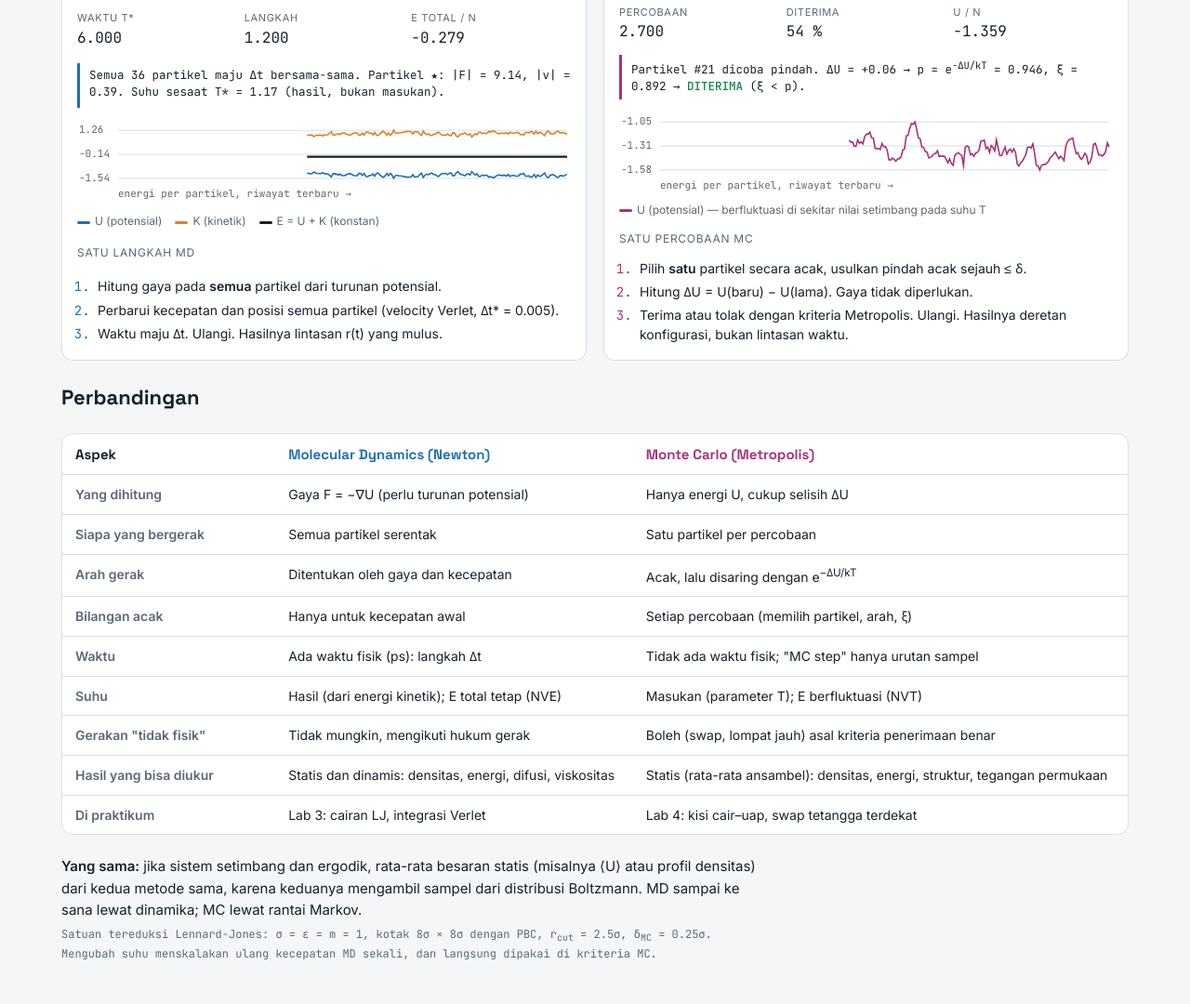
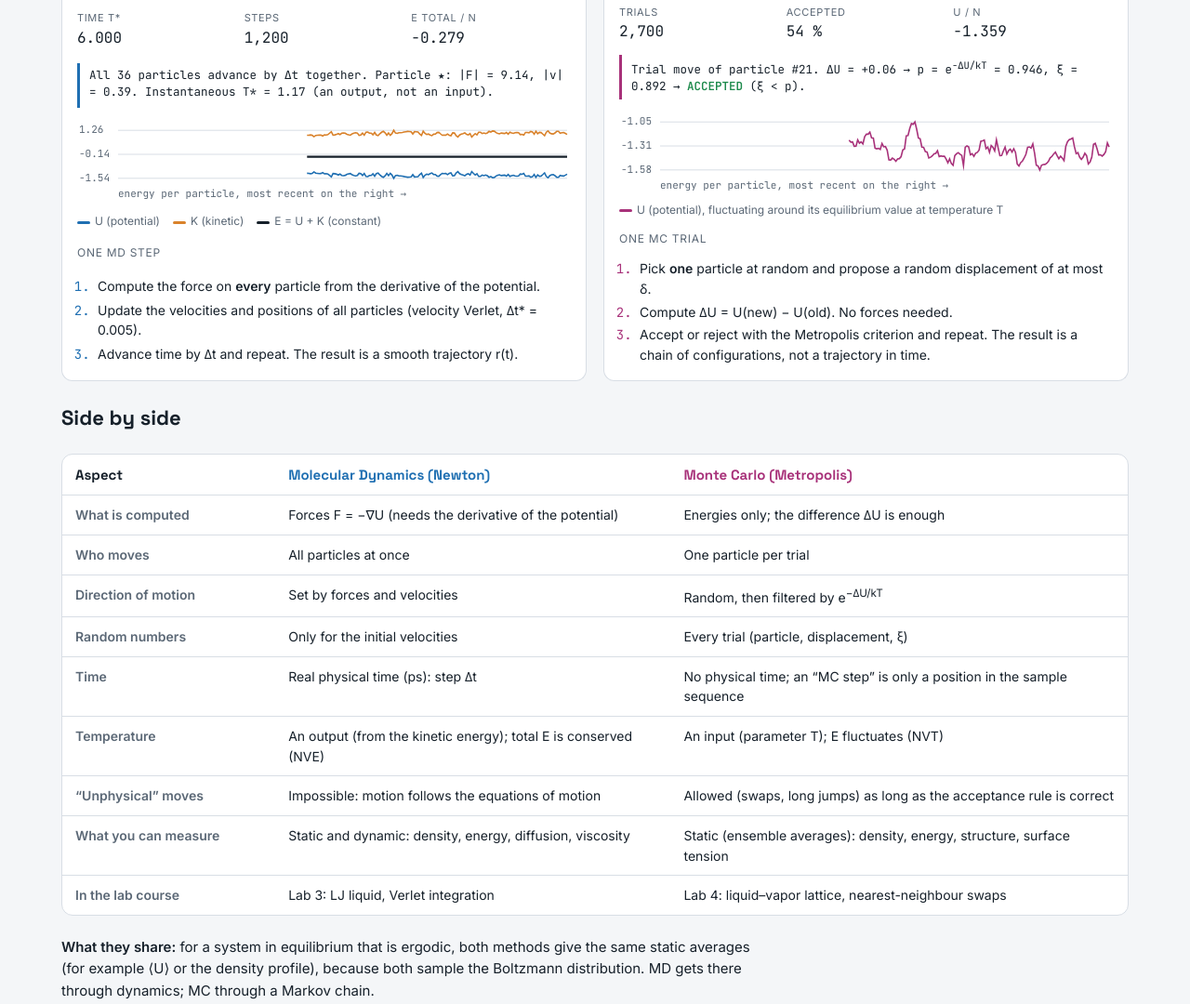
Before and after one commit to rioAgustian/md-vs-mc, a plain HTML site: page index.html in a window 1280 px wide. Shown: the part 960-2040 px from the top of the page at 93% size. Drawn offline with Linux system fonts and the light colour scheme.

Commit message:
Translate the illustration to English
Co-Authored-By: Claude Opus 5.5 <noreply@anthropic.com>

```diff
--- a/index.html
+++ b/index.html
@@ -1,5 +1,5 @@
 <!doctype html>
-<html lang="id">
+<html lang="en">
 <head>
 <meta charset="utf-8">
 <meta name="viewport" content="width=device-width, initial-scale=1, viewport-fit=cover">
@@ -135,20 +135,20 @@ code { font-family: var(--font-mono); font-size: .92em; }
   <header>
     <div class="eyebrow">Lab 3 (MD Lennard-Jones) · Lab 4 (Monte Carlo)</div>
     <h1><span class="n">Newton</span> <span class="vs">vs</span> <span class="m">Metropolis</span></h1>
-    <p class="lede">36 partikel Lennard-Jones yang sama, di kotak yang sama, mulai dari posisi yang sama. Kiri: posisi dihitung dari gaya dengan hukum Newton. Kanan: satu partikel dipindah acak lalu diterima atau ditolak dengan kriteria Metropolis. Perhatikan jejak partikel bertanda bintang.</p>
+    <p class="lede">The same 36 Lennard-Jones particles, in the same box, starting from the same positions. Left: positions follow from the forces through Newton’s laws. Right: one particle is moved at random, then the move is accepted or rejected with the Metropolis criterion. Follow the trail of the starred particle.</p>
   </header>
 
-  <div class="controls" role="group" aria-label="Kontrol simulasi">
+  <div class="controls" role="group" aria-label="Simulation controls">
     <div class="btns">
-      <button id="play" class="primary" type="button">Jeda</button>
-      <button id="step" type="button" title="MD: satu langkah Δt · MC: satu percobaan">Satu langkah</button>
-      <button id="reset" type="button">Ulang dari awal</button>
+      <button id="play" class="primary" type="button">Pause</button>
+      <button id="step" type="button" title="MD: one time step Δt · MC: one trial move">Step once</button>
+      <button id="reset" type="button">Restart</button>
     </div>
-    <label class="slider" for="speed">Kecepatan
+    <label class="slider" for="speed">Speed
       <input id="speed" type="range" min="1" max="5" step="1" value="3">
       <output id="speedOut">3</output>
     </label>
-    <label class="slider" for="temp">Suhu T*
+    <label class="slider" for="temp">Temperature T*
       <input id="temp" type="range" min="0.4" max="2.5" step="0.1" value="1.0">
       <output id="tempOut">1.0</output>
     </label>
@@ -159,23 +159,23 @@ code { font-family: var(--font-mono); font-size: .92em; }
     <section class="panel md" aria-labelledby="mdTitle">
       <div class="ptitle">
         <h2 id="mdTitle">Molecular Dynamics</h2>
-        <span class="tag">deterministik · ansambel NVE</span>
+        <span class="tag">deterministic · NVE ensemble</span>
       </div>
       <div class="rule">F = −∇U → a = F/m → r(t+Δt) = r + vΔt + ½aΔt²</div>
-      <canvas id="mdBox" class="box" aria-label="Animasi partikel MD dengan panah kecepatan"></canvas>
+      <canvas id="mdBox" class="box" aria-label="MD particle animation with velocity arrows"></canvas>
       <div class="stats">
-        <div class="stat"><span class="k">Waktu t*</span><span class="v" id="mdT">0.000</span></div>
-        <div class="stat"><span class="k">Langkah</span><span class="v" id="mdN">0</span></div>
+        <div class="stat"><span class="k">Time t*</span><span class="v" id="mdT">0.000</span></div>
+        <div class="stat"><span class="k">Steps</span><span class="v" id="mdN">0</span></div>
         <div class="stat"><span class="k">E total / N</span><span class="v" id="mdE">0</span></div>
       </div>
-      <div class="msg" id="mdMsg">Semua partikel bergerak serentak setiap langkah Δt.</div>
-      <canvas id="mdSpark" class="spark" aria-label="Grafik energi MD"></canvas>
-      <div class="legend"><span><i style="background:var(--md)"></i>U (potensial)</span><span><i style="background:var(--ke)"></i>K (kinetik)</span><span><i style="background:var(--fg)"></i>E = U + K (konstan)</span></div>
-      <p class="algo-h">Satu langkah MD</p>
+      <div class="msg" id="mdMsg">All particles move at the same time, every step Δt.</div>
+      <canvas id="mdSpark" class="spark" aria-label="MD energy chart"></canvas>
+      <div class="legend"><span><i style="background:var(--md)"></i>U (potential)</span><span><i style="background:var(--ke)"></i>K (kinetic)</span><span><i style="background:var(--fg)"></i>E = U + K (constant)</span></div>
+      <p class="algo-h">One MD step</p>
       <ol class="algo">
-        <li>Hitung gaya pada <b>semua</b> partikel dari turunan potensial.</li>
-        <li>Perbarui kecepatan dan posisi semua partikel (velocity Verlet, Δt* = 0.005).</li>
-        <li>Waktu maju Δt. Ulangi. Hasilnya lintasan r(t) yang mulus.</li>
+        <li>Compute the force on <b>every</b> particle from the derivative of the potential.</li>
+        <li>Update the velocities and positions of all particles (velocity Verlet, Δt* = 0.005).</li>
+        <li>Advance time by Δt and repeat. The result is a smooth trajectory r(t).</li>
       </ol>
     </section>
 
@@ -183,47 +183,47 @@ code { font-family: var(--font-mono); font-size: .92em; }
     <section class="panel mc" aria-labelledby="mcTitle">
       <div class="ptitle">
         <h2 id="mcTitle">Monte Carlo</h2>
-        <span class="tag">stokastik · ansambel NVT</span>
+        <span class="tag">stochastic · NVT ensemble</span>
       </div>
-      <div class="rule">ΔU ≤ 0 → terima · ΔU &gt; 0 → terima jika ξ &lt; e<sup>−ΔU/kT</sup></div>
-      <canvas id="mcBox" class="box" aria-label="Animasi partikel MC dengan percobaan pindah"></canvas>
+      <div class="rule">ΔU ≤ 0 → accept · ΔU &gt; 0 → accept if ξ &lt; e<sup>−ΔU/kT</sup></div>
+      <canvas id="mcBox" class="box" aria-label="MC particle animation with trial moves"></canvas>
       <div class="stats">
-        <div class="stat"><span class="k">Percobaan</span><span class="v" id="mcN">0</span></div>
-        <div class="stat"><span class="k">Diterima</span><span class="v" id="mcA">0 %</span></div>
+        <div class="stat"><span class="k">Trials</span><span class="v" id="mcN">0</span></div>
+        <div class="stat"><span class="k">Accepted</span><span class="v" id="mcA">0 %</span></div>
         <div class="stat"><span class="k">U / N</span><span class="v" id="mcU">0</span></div>
       </div>
-      <div class="msg" id="mcMsg">Satu partikel dipilih acak per percobaan. Tidak ada kecepatan, tidak ada waktu.</div>
-      <canvas id="mcSpark" class="spark" aria-label="Grafik energi MC"></canvas>
-      <div class="legend"><span><i style="background:var(--mc)"></i>U (potensial) — berfluktuasi di sekitar nilai setimbang pada suhu T</span></div>
-      <p class="algo-h">Satu percobaan MC</p>
+      <div class="msg" id="mcMsg">One random particle per trial. No velocities, no time.</div>
+      <canvas id="mcSpark" class="spark" aria-label="MC energy chart"></canvas>
+      <div class="legend"><span><i style="background:var(--mc)"></i>U (potential), fluctuating around its equilibrium value at temperature T</span></div>
+      <p class="algo-h">One MC trial</p>
       <ol class="algo">
-        <li>Pilih <b>satu</b> partikel secara acak, usulkan pindah acak sejauh ≤ δ.</li>
-        <li>Hitung ΔU = U(baru) − U(lama). Gaya tidak diperlukan.</li>
-        <li>Terima atau tolak dengan kriteria Metropolis. Ulangi. Hasilnya deretan konfigurasi, bukan lintasan waktu.</li>
+        <li>Pick <b>one</b> particle at random and propose a random displacement of at most δ.</li>
+        <li>Compute ΔU = U(new) − U(old). No forces needed.</li>
+        <li>Accept or reject with the Metropolis criterion and repeat. The result is a chain of configurations, not a trajectory in time.</li>
       </ol>
     </section>
   </div>
 
-  <h2>Perbandingan</h2>
+  <h2>Side by side</h2>
   <div class="tablewrap">
     <table>
-      <thead><tr><th>Aspek</th><th class="md">Molecular Dynamics (Newton)</th><th class="mc">Monte Carlo (Metropolis)</th></tr></thead>
+      <thead><tr><th>Aspect</th><th class="md">Molecular Dynamics (Newton)</th><th class="mc">Monte Carlo (Metropolis)</th></tr></thead>
       <tbody>
-        <tr><th>Yang dihitung</th><td>Gaya F = −∇U (perlu turunan potensial)</td><td>Hanya energi U, cukup selisih ΔU</td></tr>
-        <tr><th>Siapa yang bergerak</th><td>Semua partikel serentak</td><td>Satu partikel per percobaan</td></tr>
-        <tr><th>Arah gerak</th><td>Ditentukan oleh gaya dan kecepatan</td><td>Acak, lalu disaring dengan e<sup>−ΔU/kT</sup></td></tr>
-        <tr><th>Bilangan acak</th><td>Hanya untuk kecepatan awal</td><td>Setiap percobaan (memilih partikel, arah, ξ)</td></tr>
-        <tr><th>Waktu</th><td>Ada waktu fisik (ps): langkah Δt</td><td>Tidak ada waktu fisik; "MC step" hanya urutan sampel</td></tr>
-        <tr><th>Suhu</th><td>Hasil (dari energi kinetik); E total tetap (NVE)</td><td>Masukan (parameter T); E berfluktuasi (NVT)</td></tr>
-        <tr><th>Gerakan "tidak fisik"</th><td>Tidak mungkin, mengikuti hukum gerak</td><td>Boleh (swap, lompat jauh) asal kriteria penerimaan benar</td></tr>
-        <tr><th>Hasil yang bisa diukur</th><td>Statis dan dinamis: densitas, energi, difusi, viskositas</td><td>Statis (rata-rata ansambel): densitas, energi, struktur, tegangan permukaan</td></tr>
-        <tr><th>Di praktikum</th><td>Lab 3: cairan LJ, integrasi Verlet</td><td>Lab 4: kisi cair–uap, swap tetangga terdekat</td></tr>
+        <tr><th>What is computed</th><td>Forces F = −∇U (needs the derivative of the potential)</td><td>Energies only; the difference ΔU is enough</td></tr>
+        <tr><th>Who moves</th><td>All particles at once</td><td>One particle per trial</td></tr>
+        <tr><th>Direction of motion</th><td>Set by forces and velocities</td><td>Random, then filtered by e<sup>−ΔU/kT</sup></td></tr>
+        <tr><th>Random numbers</th><td>Only for the initial velocities</td><td>Every trial (particle, displacement, ξ)</td></tr>
+        <tr><th>Time</th><td>Real physical time (ps): step Δt</td><td>No physical time; an “MC step” is only a position in the sample sequence</td></tr>
+        <tr><th>Temperature</th><td>An output (from the kinetic energy); total E is conserved (NVE)</td><td>An input (parameter T); E fluctuates (NVT)</td></tr>
+        <tr><th>“Unphysical” moves</th><td>Impossible: motion follows the equations of motion</td><td>Allowed (swaps, long jumps) as long as the acceptance rule is correct</td></tr>
+        <tr><th>What you can measure</th><td>Static and dynamic: density, energy, diffusion, viscosity</td><td>Static (ensemble averages): density, energy, structure, surface tension</td></tr>
+        <tr><th>In the lab course</th><td>Lab 3: LJ liquid, Verlet integration</td><td>Lab 4: liquid–vapor lattice, nearest-neighbour swaps</td></tr>
       </tbody>
     </table>
   </div>
   <div class="note">
-    <p><b>Yang sama:</b> jika sistem setimbang dan ergodik, rata-rata besaran statis (misalnya ⟨U⟩ atau profil densitas) dari kedua metode sama, karena keduanya mengambil sampel dari distribusi Boltzmann. MD sampai ke sana lewat dinamika; MC lewat rantai Markov.</p>
-    <p class="tag">Satuan tereduksi Lennard-Jones: σ = ε = m = 1, kotak 8σ × 8σ dengan PBC, r<sub>cut</sub> = 2.5σ, δ<sub>MC</sub> = 0.25σ. Mengubah suhu menskalakan ulang kecepatan MD sekali, dan langsung dipakai di kriteria MC.</p>
+    <p><b>What they share:</b> for a system in equilibrium that is ergodic, both methods give the same static averages (for example ⟨U⟩ or the density profile), because both sample the Boltzmann distribution. MD gets there through dynamics; MC through a Markov chain.</p>
+    <p class="tag">Lennard-Jones reduced units: σ = ε = m = 1, 8σ × 8σ box with periodic boundaries, r<sub>cut</sub> = 2.5σ, δ<sub>MC</sub> = 0.25σ. Changing the temperature rescales the MD velocities once and is used immediately in the MC acceptance rule.</p>
   </div>
 </div>
 
@@ -310,8 +310,8 @@ code { font-family: var(--font-mono); font-size: .92em; }
     md.trail.push([md.p[2 * STAR], md.p[2 * STAR + 1]]);
     mc.trail.push([mc.p[2 * STAR], mc.p[2 * STAR + 1]]);
     pushSpark();
-    mdMsg("Posisi awal sama dengan MC. Kecepatan awal acak sesuai T* = " + T.toFixed(1) + " (satu-satunya bilangan acak di MD).");
-    mcMsg("Posisi awal sama dengan MD. Tidak ada kecepatan: yang ada hanya konfigurasi dan energinya.");
+    mdMsg("Same starting positions as MC. Random initial velocities for T* = " + T.toFixed(1) + " (the only random numbers in MD).");
+    mcMsg("Same starting positions as MD. No velocities: only configurations and their energies.");
   }
 
   // ---------- MD step: velocity Verlet ----------
@@ -353,23 +353,23 @@ code { font-family: var(--font-mono); font-size: .92em; }
   function describeMD() {
     const fx = md.f[2 * STAR], fy = md.f[2 * STAR + 1], vx = md.v[2 * STAR], vy = md.v[2 * STAR + 1];
     const Tinst = kinetic(md.v) / (N - 1);
-    mdMsg("Semua 36 partikel maju Δt bersama-sama. Partikel ★: |F| = " + Math.hypot(fx, fy).toFixed(2) +
-      ", |v| = " + Math.hypot(vx, vy).toFixed(2) + ". Suhu sesaat T* = " + Tinst.toFixed(2) + " (hasil, bukan masukan).");
+    mdMsg("All 36 particles advance by Δt together. Particle ★: |F| = " + Math.hypot(fx, fy).toFixed(2) +
+      ", |v| = " + Math.hypot(vx, vy).toFixed(2) + ". Instantaneous T* = " + Tinst.toFixed(2) + " (an output, not an input).");
   }
   function describeMC() {
     const l = mc.last; if (!l) return;
-    let s = "Partikel #" + l.i + (l.i === STAR ? " ★" : "") + " dicoba pindah. ΔU = " + fmt(l.dU, 2) + " → ";
-    if (l.dU <= 0) s += "energi turun, langsung <span class=\"ok\">DITERIMA</span>.";
+    let s = "Trial move of particle #" + l.i + (l.i === STAR ? " ★" : "") + ". ΔU = " + fmt(l.dU, 2) + " → ";
+    if (l.dU <= 0) s += "energy goes down, <span class=\"ok\">ACCEPTED</span> right away.";
     else s += "p = e<sup>−ΔU/kT</sup> = " + l.prob.toFixed(3) + ", ξ = " + l.xi.toFixed(3) + " → " +
-      (l.accept ? "<span class=\"ok\">DITERIMA</span> (ξ &lt; p)." : "<span class=\"bad\">DITOLAK</span>, partikel kembali ke posisi lama.");
+      (l.accept ? "<span class=\"ok\">ACCEPTED</span> (ξ &lt; p)." : "<span class=\"bad\">REJECTED</span>, the particle stays where it was.");
     mcMsg(s);
   }
   function stats() {
     const K = kinetic(md.v);
     $("mdT").textContent = md.t.toFixed(3);
-    $("mdN").textContent = md.n.toLocaleString("id-ID");
+    $("mdN").textContent = md.n.toLocaleString("en-US");
     $("mdE").textContent = ((md.U + K) / N).toFixed(3);
-    $("mcN").textContent = mc.n.toLocaleString("id-ID");
+    $("mcN").textContent = mc.n.toLocaleString("en-US");
     $("mcA").textContent = mc.n ? (100 * mc.acc / mc.n).toFixed(0) + " %" : "0 %";
     $("mcU").textContent = (mc.U / N).toFixed(3);
   }
@@ -476,7 +476,7 @@ code { font-family: var(--font-mono); font-size: .92em; }
       ctx.beginPath(); ctx.moveTo(left, Y(v)); ctx.lineTo(right, Y(v)); ctx.stroke();
       ctx.fillText(v.toFixed(2), 2, Y(v));
     }
-    ctx.textBaseline = "alphabetic"; ctx.fillText("energi per partikel, riwayat terbaru →", left, h - 2);
+    ctx.textBaseline = "alphabetic"; ctx.fillText("energy per particle, most recent on the right →", left, h - 2);
     colors.forEach((col, c) => {
       ctx.strokeStyle = col; ctx.lineWidth = c === 2 ? 2.2 : 1.6; ctx.beginPath();
       data.forEach((row, k) => { const x = X(k + SPARK - data.length), y = Y(row[c]); k ? ctx.lineTo(x, y) : ctx.moveTo(x, y); });
@@ -508,9 +508,9 @@ code { font-family: var(--font-mono); font-size: .92em; }
   }
 
   // ---------- controls ----------
-  $("play").addEventListener("click", () => { playing = !playing; $("play").textContent = playing ? "Jeda" : "Putar"; });
+  $("play").addEventListener("click", () => { playing = !playing; $("play").textContent = playing ? "Pause" : "Play"; });
   $("step").addEventListener("click", () => {
-    playing = false; $("play").textContent = "Putar";
+    playing = false; $("play").textContent = "Play";
     mdStep(); mcTrial(); pushSpark(); describeMD(); describeMC();
   });
   $("reset").addEventListener("click", () => { reset(); });
@@ -518,8 +518,8 @@ code { font-family: var(--font-mono); font-size: .92em; }
   $("temp").addEventListener("input", e => {
     T = +e.target.value; $("tempOut").textContent = T.toFixed(1);
     rescale(md.v, T);
-    mdMsg("Kecepatan MD diskalakan ulang ke T* = " + T.toFixed(1) + ". Setelah itu MD kembali NVE: suhu ikut berubah sendiri.");
-    mcMsg("Kriteria Metropolis sekarang memakai T* = " + T.toFixed(1) + ". Suhu tinggi → lebih banyak langkah naik energi diterima.");
+    mdMsg("MD velocities rescaled to T* = " + T.toFixed(1) + ". After that MD is NVE again: the temperature drifts on its own.");
+    mcMsg("The Metropolis criterion now uses T* = " + T.toFixed(1) + ". Higher temperature → more uphill moves accepted.");
   });
   const themeRefresh = () => readColors();
   window.matchMedia("(prefers-color-scheme: dark)").addEventListener("change", themeRefresh);
@@ -527,7 +527,7 @@ code { font-family: var(--font-mono); font-size: .92em; }
 
   readColors();
   reset();
-  $("play").textContent = playing ? "Jeda" : "Putar";
+  $("play").textContent = playing ? "Pause" : "Play";
   requestAnimationFrame(tick);
 })();
 </script>
```
Also changed, not shown: 1 other file.
